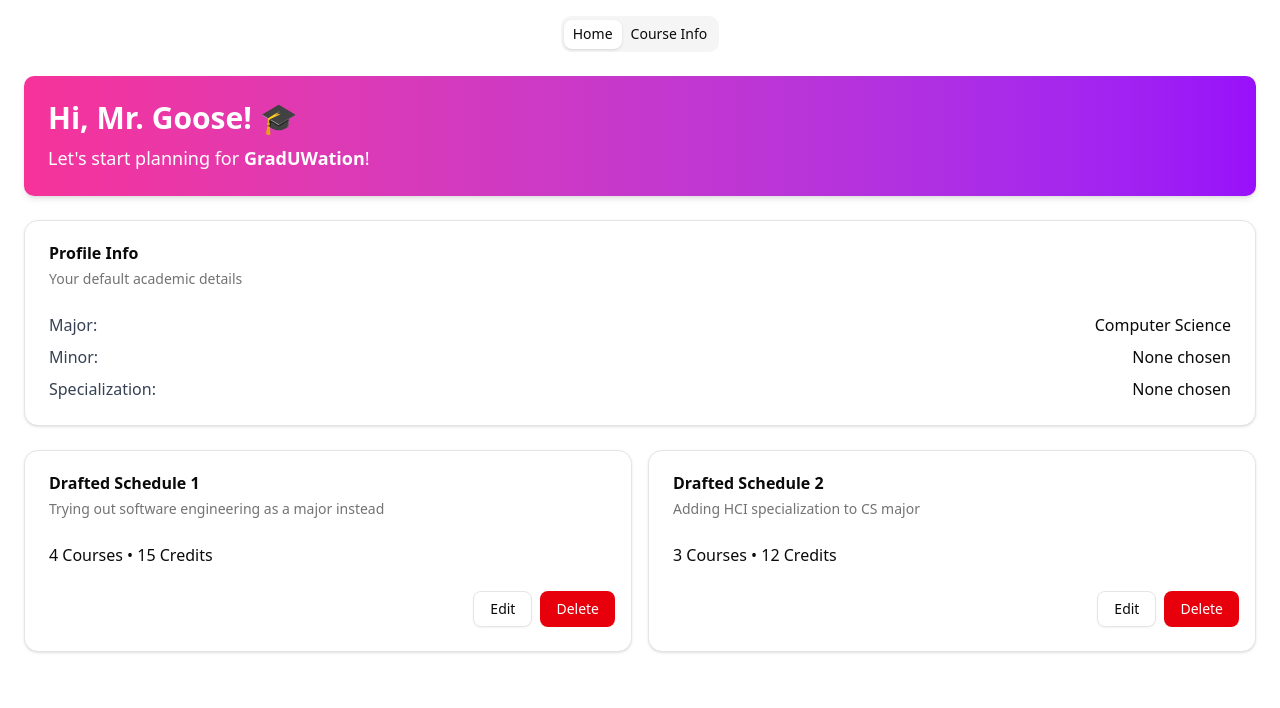
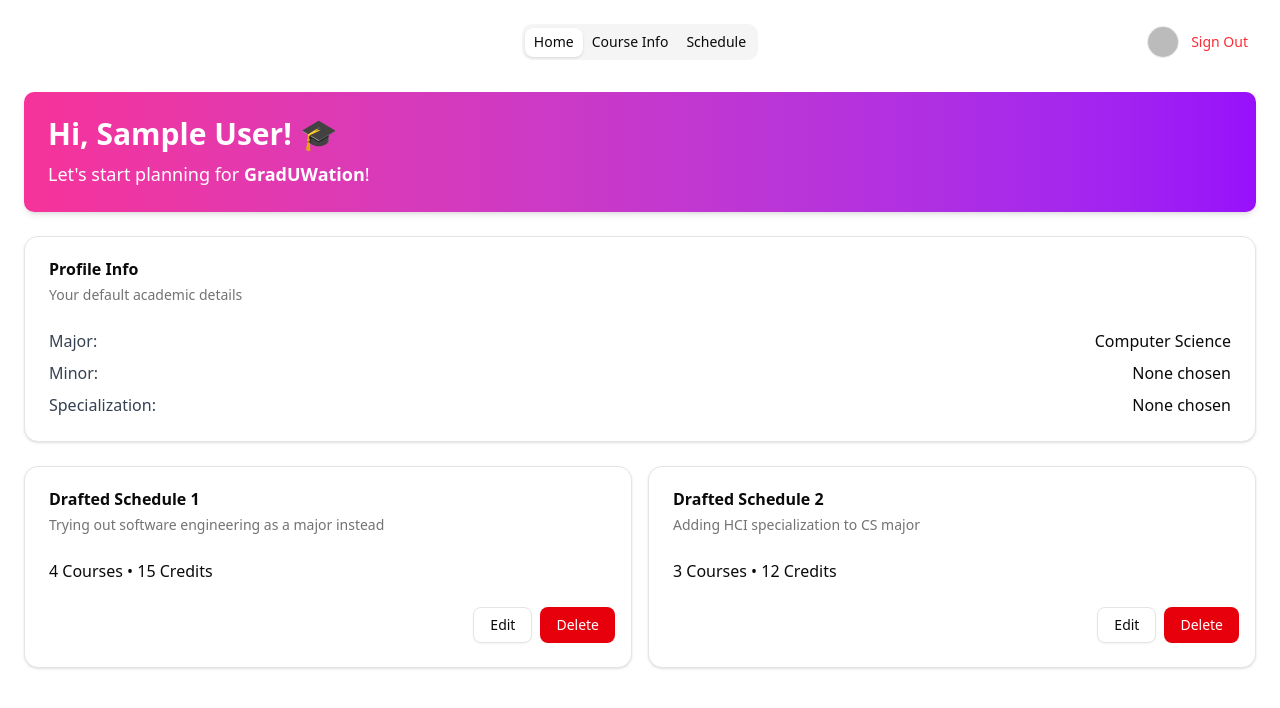
Before and after one commit to GradUWate/GradUWate-client, a React (Vite) app: page / in a window 1280 px wide. Shown: the top 708 px of the page. Built offline with nearby package versions, Linux system fonts and the light colour scheme; no server answers; sample sign-in values are in the browser's storage.

Commit message:
setup authentication

```diff
--- a/package.json
+++ b/package.json
@@ -24,6 +24,7 @@
     "class-variance-authority": "^0.7.1",
     "clsx": "^2.1.1",
     "cmdk": "^1.1.1",
+    "firebase": "^12.6.0",
     "framer-motion": "^12.23.24",
     "lucide-react": "^0.545.0",
     "react": "^19.1.1",
--- a/src/App.tsx
+++ b/src/App.tsx
@@ -6,12 +6,22 @@ import {
 } from "react-router-dom";
 import { AnimatePresence, motion } from "framer-motion";
 import { NavbarTabs } from "./components/NavbarTabs";
+import { ProtectedRoute } from "./components/ProtectedRoute"; // <--- Import
+import { AuthProvider } from "./context/AuthContext";
+
+// Import your routes
+import { Login } from "./routes/Login"; // <--- Import Login
 import { CourseInfo, Home, Schedule, Test } from "./routes";
 
-function AnimatedRoutes() {
+// A wrapper component for the "Private" part of the app
+// This includes the Navbar + The Animated Routes
+const PrivateLayout = () => {
   const location = useLocation();
 
   return (
+    <div className="flex flex-col min-h-screen py-4 overflow-y-hidden">
+      <NavbarTabs />
+      <main className="flex-1">
         <AnimatePresence mode="wait">
           <Routes location={location} key={location.pathname}>
             <Route
@@ -47,10 +57,11 @@ function AnimatedRoutes() {
               }
             />
           </Routes>
-
         </AnimatePresence>
+      </main>
+    </div>
   );
-}
+};
 
 function PageTransition({ children }: { children: React.ReactNode }) {
   return (
@@ -67,14 +78,24 @@ function PageTransition({ children }: { children: React.ReactNode }) {
 
 function App() {
   return (
+    <AuthProvider>
       <Router>
-      <div className="flex flex-col min-h-screen py-4 overflow-y-hidden">
-        <NavbarTabs />
-        <main className="flex-1">
-          <AnimatedRoutes />
-        </main>
-      </div>
+        <Routes>
+          {/* 1. PUBLIC ROUTE: The Login Page */}
+          <Route path="/login" element={<Login />} />
+
+          {/* 2. PRIVATE ROUTES: Everything else */}
+          <Route
+            path="/*" // Catches all other paths
+            element={
+              <ProtectedRoute>
+                <PrivateLayout />
+              </ProtectedRoute>
+            }
+          />
+        </Routes>
       </Router>
+    </AuthProvider>
   );
 }
 
--- a/src/components/NavbarTabs.tsx
+++ b/src/components/NavbarTabs.tsx
@@ -1,15 +1,18 @@
 import { Tabs, TabsList, TabsTrigger } from "@/components/ui/tabs";
 import { useLocation, useNavigate } from "react-router-dom";
+import { useAuth } from "../context/AuthContext";
 
 export function NavbarTabs() {
   const location = useLocation();
   const navigate = useNavigate();
+  const { user, logOut } = useAuth();
 
   const currentPath =
     location.pathname === "/" ? "home" : location.pathname.slice(1);
 
   return (
-    <nav className="Navbar w-full flex justify-center">
+    <nav className="Navbar w-full flex justify-center items-center relative p-2">
+      {/* Tabs */}
       <Tabs
         value={currentPath}
         onValueChange={(val) => navigate(val === "home" ? "/" : `/${val}`)}
@@ -18,8 +21,29 @@ export function NavbarTabs() {
         <TabsList>
           <TabsTrigger value="home">Home</TabsTrigger>
           <TabsTrigger value="course-info">Course Info</TabsTrigger>
+          <TabsTrigger value="schedule">Schedule</TabsTrigger>
         </TabsList>
       </Tabs>
+
+      {/* User Info (Only Logged In state needed now) */}
+      <div className="absolute right-8 top-1/2 -translate-y-1/2">
+        {user && (
+          <div className="flex items-center gap-3">
+            <img
+              src={user.photoURL || ""}
+              alt="user"
+              referrerPolicy="no-referrer"
+              className="w-8 h-8 rounded-full border border-gray-200"
+            />
+            <button
+              onClick={logOut} // ProtectedRoute will auto-redirect to Login when this happens
+              className="text-sm text-red-500 hover:text-red-700 font-medium"
+            >
+              Sign Out
+            </button>
+          </div>
+        )}
+      </div>
     </nav>
   );
 }
--- /dev/null
+++ b/src/components/ProtectedRoute.tsx
@@ -0,0 +1,24 @@
+// src/components/ProtectedRoute.tsx
+import { Navigate } from "react-router-dom";
+import { useAuth } from "../context/AuthContext";
+
+export const ProtectedRoute = ({ children }: { children: React.ReactNode }) => {
+  const { user, loading } = useAuth();
+
+  if (loading) {
+    // Optional: Render a loading spinner here
+    return (
+      <div className="h-screen flex items-center justify-center">
+        Loading...
+      </div>
+    );
+  }
+
+  if (!user) {
+    // If not logged in, force redirect to Login page
+    return <Navigate to="/login" />;
+  }
+
+  // If logged in, show the app
+  return <>{children}</>;
+};
--- /dev/null
+++ b/src/context/AuthContext.tsx
@@ -0,0 +1,64 @@
+// src/context/AuthContext.tsx
+import React, { createContext, useContext, useEffect, useState } from "react";
+import {
+  GoogleAuthProvider,
+  signInWithPopup,
+  signOut,
+  onAuthStateChanged,
+  type User,
+} from "firebase/auth";
+import { auth } from "../firebase"; // Adjust path to where you put firebase.ts
+
+// Define what the context looks like
+interface AuthContextType {
+  user: User | null;
+  loading: boolean;
+  signIn: () => Promise<void>;
+  logOut: () => Promise<void>;
+}
+
+const AuthContext = createContext<AuthContextType>({} as AuthContextType);
+
+// The Provider component that wraps your app
+export function AuthProvider({ children }: { children: React.ReactNode }) {
+  const [user, setUser] = useState<User | null>(null);
+  const [loading, setLoading] = useState(true);
+
+  // Listen for auth state changes (logs in automatically on refresh)
+  useEffect(() => {
+    const unsubscribe = onAuthStateChanged(auth, (currentUser) => {
+      setUser(currentUser);
+      setLoading(false);
+    });
+    return () => unsubscribe();
+  }, []);
+
+  // const signIn = async () => {
+  //   const provider = new GoogleAuthProvider();
+  //   await signInWithPopup(auth, provider);
+  // };
+  const signIn = async () => {
+    const provider = new GoogleAuthProvider();
+    try {
+      console.log("Attempting to open Google Popup..."); // Debug 1
+      await signInWithPopup(auth, provider);
+      console.log("Success! User signed in."); // Debug 2
+    } catch (error: any) {
+      console.error("FIREBASE ERROR:", error.code, error.message); // <--- THIS IS WHAT WE NEED
+      alert("Login Failed: " + error.message); // Visual feedback
+    }
+  };
+
+  const logOut = async () => {
+    await signOut(auth);
+  };
+
+  return (
+    <AuthContext.Provider value={{ user, loading, signIn, logOut }}>
+      {!loading && children}
+    </AuthContext.Provider>
+  );
+}
+
+// Custom hook to use auth easily
+export const useAuth = () => useContext(AuthContext);
--- /dev/null
+++ b/src/firebase.ts
@@ -0,0 +1,21 @@
+// src/firebase.ts
+import { initializeApp } from "firebase/app";
+import { getAuth, GoogleAuthProvider } from "firebase/auth";
+
+// PASTE YOUR CONFIG OBJECT FROM THE FIREBASE CONSOLE HERE
+const firebaseConfig = {
+  apiKey: "AIzaSyDAJbsefCVHbTihSDp1LkaYvQa3FZYgsOs",
+  authDomain: "graduwate-66c90.firebaseapp.com",
+  projectId: "graduwate-66c90",
+  storageBucket: "graduwate-66c90.firebasestorage.app",
+  messagingSenderId: "824063694452",
+  appId: "1:824063694452:web:4d64e185e7af76bf9d6321",
+  measurementId: "G-CGKCCZ3Y0V",
+};
+
+// Initialize Firebase
+const app = initializeApp(firebaseConfig);
+
+// Export the auth instance and provider so you can use them elsewhere
+export const auth = getAuth(app);
+export const googleProvider = new GoogleAuthProvider();
--- a/src/routes/Home.tsx
+++ b/src/routes/Home.tsx
@@ -6,15 +6,19 @@ import {
   CardDescription,
   CardContent,
 } from "@/components/ui/card";
+import { useAuth } from "@/context/AuthContext";
 import { useNavigate } from "react-router-dom";
 
 export function Home() {
   const navigate = useNavigate();
+  const { user } = useAuth();
 
   return (
     <div className="p-6 space-y-6">
       <div className="rounded-lg bg-gradient-to-r from-pink-500 to-purple-600 text-white p-6 shadow-md">
-        <h1 className="text-3xl font-bold">Hi, Mr. Goose! 🎓</h1>
+        <h1 className="text-3xl font-bold">
+          Hi, {user?.displayName || "Goose (Guest)"}! 🎓
+        </h1>
         <p className="text-lg mt-2">
           Let's start planning for{" "}
           <span className="font-semibold">GradUWation</span>!
--- /dev/null
+++ b/src/routes/Login.tsx
@@ -0,0 +1,34 @@
+// src/routes/Login.tsx
+import { useEffect } from "react";
+import { useNavigate } from "react-router-dom";
+import { useAuth } from "../context/AuthContext";
+
+export const Login = () => {
+  const { user, signIn } = useAuth();
+  const navigate = useNavigate();
+
+  // If user is already logged in, redirect to Home
+  useEffect(() => {
+    if (user) {
+      navigate("/");
+    }
+  }, [user, navigate]);
+
+  return (
+    <div className="h-screen w-full flex flex-col items-center justify-center bg-gray-50">
+      <div className="p-8 bg-white rounded-lg shadow-md text-center max-w-sm w-full">
+        <h1 className="text-2xl font-bold mb-2">Welcome to GradUWate</h1>
+        <p className="text-gray-600 mb-6">
+          Please sign in to access your schedule.
+        </p>
+
+        <button
+          onClick={signIn}
+          className="w-full py-3 bg-black text-white rounded-md font-medium hover:bg-gray-800 transition-colors"
+        >
+          Sign in with Google
+        </button>
+      </div>
+    </div>
+  );
+};
```
Also changed, not shown: 1 other file (tests, documents, lock files or other folders). Lines whose indentation alone changed are shown as unchanged.
